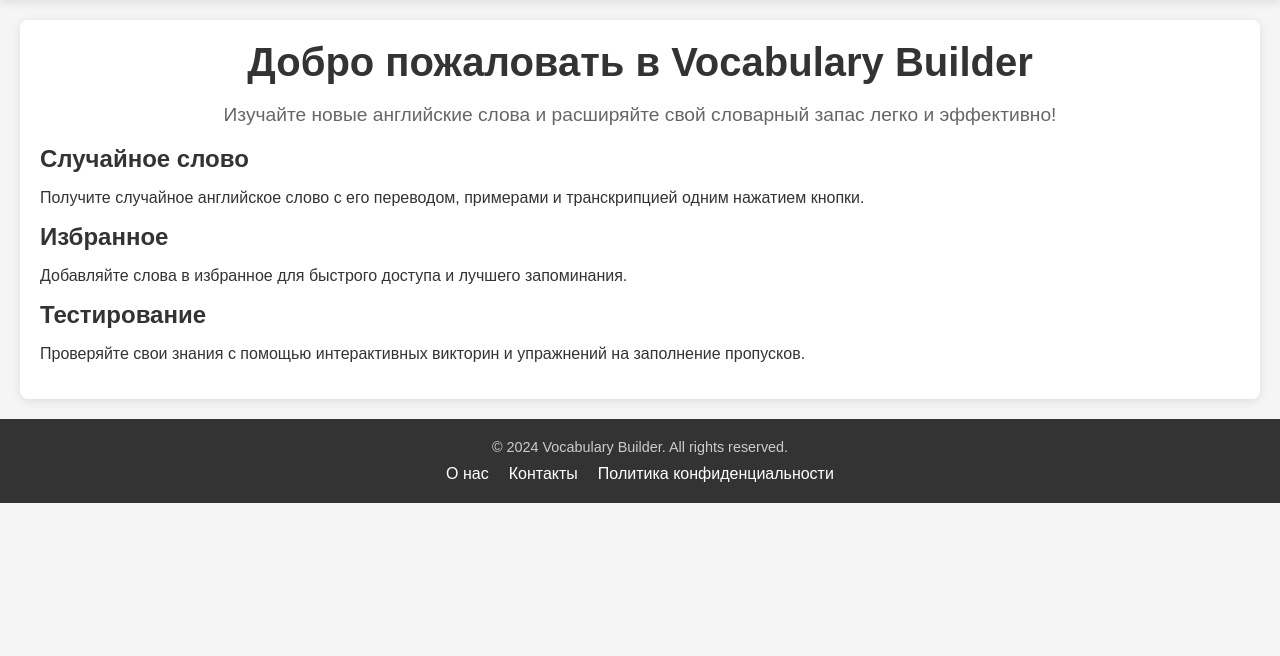
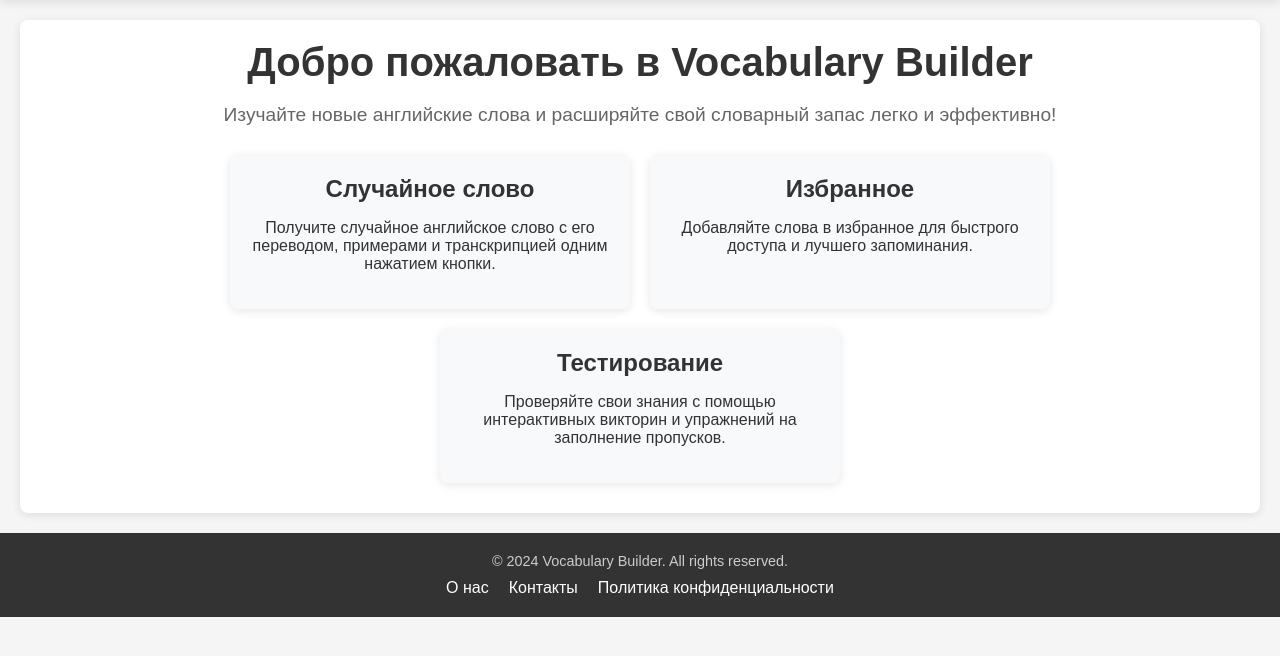
Before and after one commit to ilystsov/vocabulary-builder, a FastAPI app: template src/templates/index.html in a window 1280 px wide. Shown: the part 75-731 px from the top of the page. Run offline with FastAPI, Linux system fonts and the light colour scheme; the template is opened without the code that fills it, so the values that code supplies are empty.

Commit message:
[FEAT] Add features cards styles

```diff
--- a/src/static/css/main.css
+++ b/src/static/css/main.css
@@ -38,6 +38,25 @@
     color: #666;
 }
 
+/* Feature card */
+.features-section {
+    display: flex;
+    flex-wrap: wrap;
+    justify-content: center;
+    align-items: stretch;
+}
+
+.feature {
+    min-width: 160px;
+    max-width: 400px;
+    margin: 10px;
+    padding: 20px;
+    background-color: #f8f9fa;
+    border-radius: 8px;
+    box-shadow: 0 2px 10px rgba(0, 0, 0, 0.1);
+    text-align: center;
+}
+
 @media (max-width: 480px) {
     .h1-adaptive {
         font-size: 2em;
```
